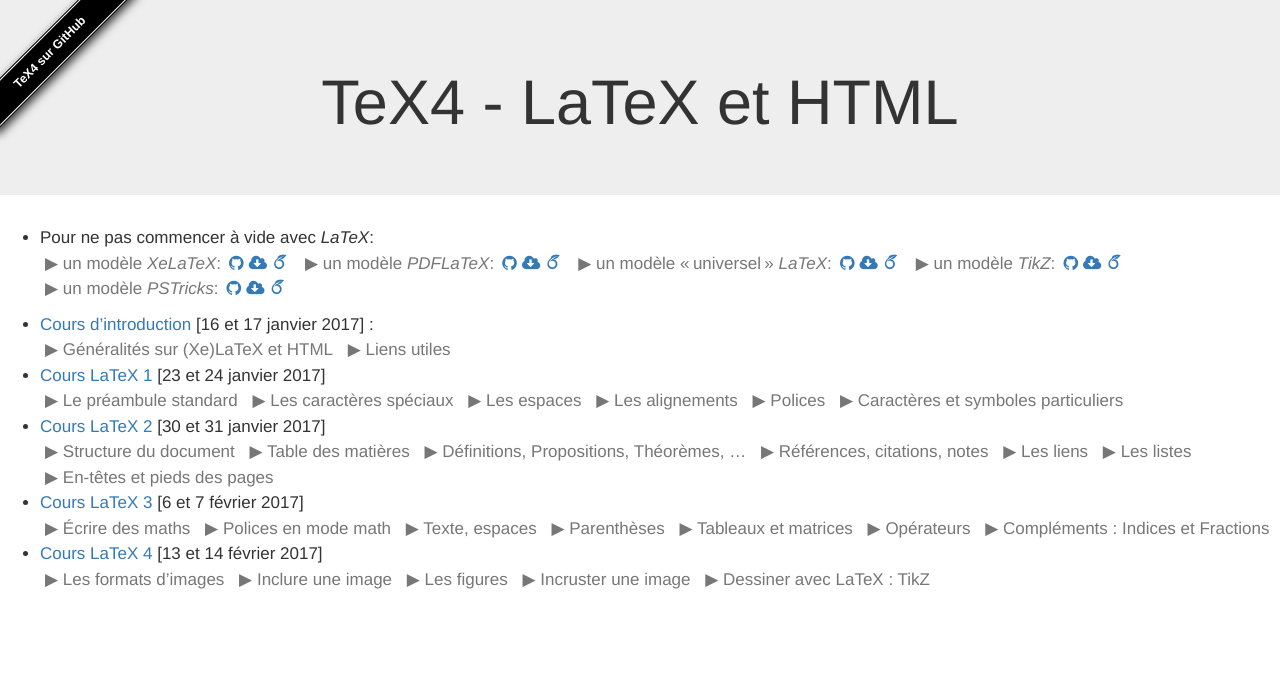
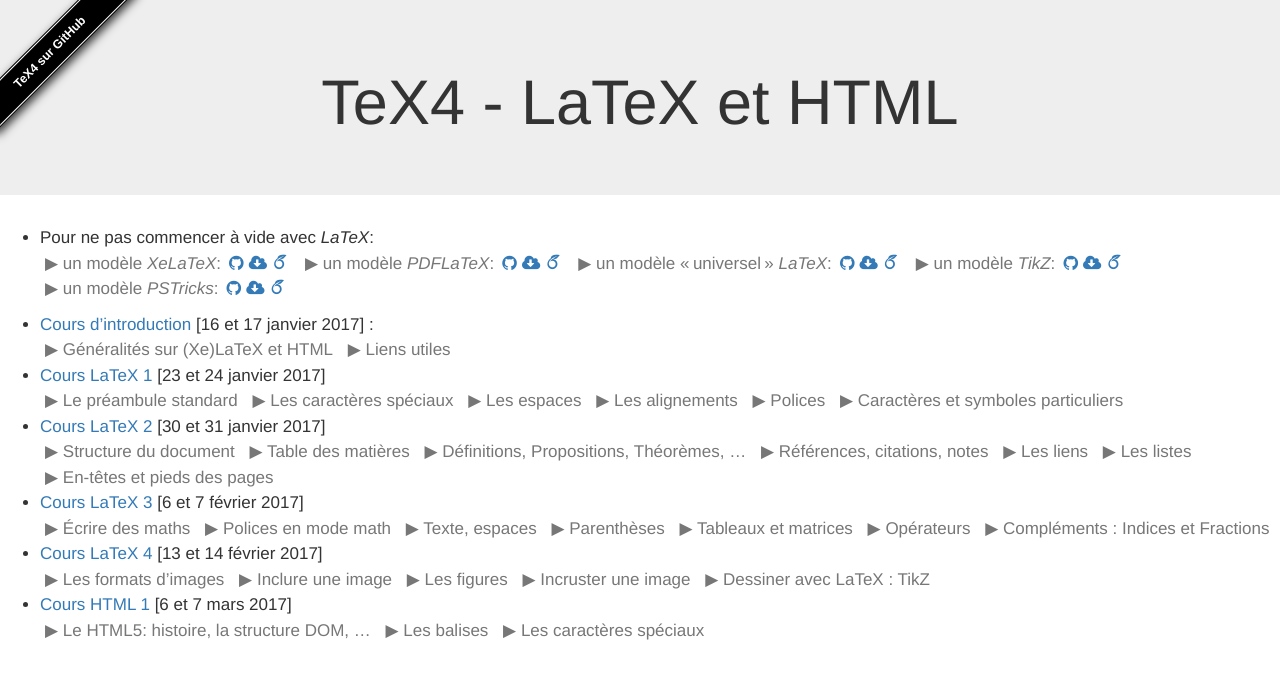
Before and after one commit to ktzanev/tex4lille1, a Jekyll site: the page built from index.md, in a window 1280 px wide. Shown: the top 679 px of the page. Built offline with Jekyll 4.4.1, drawn with Linux system fonts in a browser that asks for light colours; nearby versions of some CDN libraries.

Commit message:
rajout cours de html 1 en 2017

```diff
--- a/_includes/default_footer.html
+++ b/_includes/default_footer.html
@@ -5,6 +5,6 @@
 <script src="{{ 'scripts/prelinks.js' | prepend: site.baseurl }}"></script>
 
 <!-- Le ruban GitHub -->
-<style>#forkongithub a{background:#000;color:#fff;text-decoration:none;font-family:arial,sans-serif;text-align:center;font-weight:bold;padding:5px 40px;font-size:1rem;line-height:2rem;position:relative;transition:0.5s;}#forkongithub a:hover{background:#c11;color:#fff;}#forkongithub a::before,#forkongithub a::after{content:"";width:100%;display:block;position:absolute;top:1px;left:0;height:1px;background:#fff;}#forkongithub a::after{bottom:1px;top:auto;}@media screen and (min-width:768px){#forkongithub{position:fixed;display:block;top:0;left:0;width:200px;overflow:hidden;height:200px;z-index:9999;}#forkongithub a{width:200px;position:absolute;top:35px;left:-50px;transform:rotate(-45deg);-webkit-transform:rotate(-45deg);-ms-transform:rotate(-45deg);-moz-transform:rotate(-45deg);-o-transform:rotate(-45deg);box-shadow:4px 4px 10px rgba(0,0,0,0.8);}}</style><span id="forkongithub"><a href="https://github.com/ktzanev/tex4lille1">TeX4 sur GitHub</a></span>
+<style scoped>#forkongithub a{background:#000;color:#fff;text-decoration:none;font-family:arial,sans-serif;text-align:center;font-weight:bold;padding:5px 40px;font-size:1rem;line-height:2rem;position:relative;transition:0.5s;}#forkongithub a:hover{background:#c11;color:#fff;}#forkongithub a::before,#forkongithub a::after{content:"";width:100%;display:block;position:absolute;top:1px;left:0;height:1px;background:#fff;}#forkongithub a::after{bottom:1px;top:auto;}@media screen and (min-width:768px){#forkongithub{position:fixed;display:block;top:0;left:0;width:200px;overflow:hidden;height:200px;z-index:9999;}#forkongithub a{width:200px;position:absolute;top:35px;left:-50px;transform:rotate(-45deg);-webkit-transform:rotate(-45deg);-ms-transform:rotate(-45deg);-moz-transform:rotate(-45deg);-o-transform:rotate(-45deg);box-shadow:4px 4px 10px rgba(0,0,0,0.8);}}</style><span id="forkongithub"><a href="https://github.com/ktzanev/tex4lille1">TeX4 sur GitHub</a></span>
 
 <!-- end : default_footrer.html -->
--- a/_layouts/default.html
+++ b/_layouts/default.html
@@ -1,5 +1,5 @@
-<!DOCTYPE html lang="fr">
-<html>
+<!DOCTYPE html>
+<html lang="fr">
 {% include default_head.html %}
 
 <body>
--- a/index.md
+++ b/index.md
@@ -43,20 +43,20 @@ layout: default
   +   Les figures
   +   Incruster une image
   +   Dessiner avec LaTeX : TikZ
-
-{% comment %}
-- [Cours HTML 1](cours_html1.html) [27 et 28 février 2017]
+- [Cours HTML 1](cours_html1.html) [6 et 7 mars 2017]
   +   Le HTML5: histoire, la structure DOM, ...
   +   Les balises
   +   Les caractères spéciaux
-- [Cours HTML 2](cours_html2.html) [6 et 7 mars 2017]
+
+{% comment %}
+- [Cours HTML 2](cours_html2.html) [13 mars et 14 mars 2017]
   +   CSS3 : selecteurs
   +   CSS3 : propriétés
   +   CSS3 : Box-model
-- [Cours HTML 3](cours_html3.html) [13 mars et 14 mars 2017]
+- [Cours HTML 3](cours_html3.html) [20 et 21 mars 2017]
   +   MathJax
   +   Bootstrap
   +   Thèmes libres
-- [Cours HTML 4](cours_html4.html) [20 et 21 mars 2017]
+- [Cours HTML 4](cours_html4.html) [27 et 28 mars 2017]
   +   SVG
 {% endcomment %}
```
Also changed, not shown: cours_html1.md (+2 -1 lines), 1 other file.
